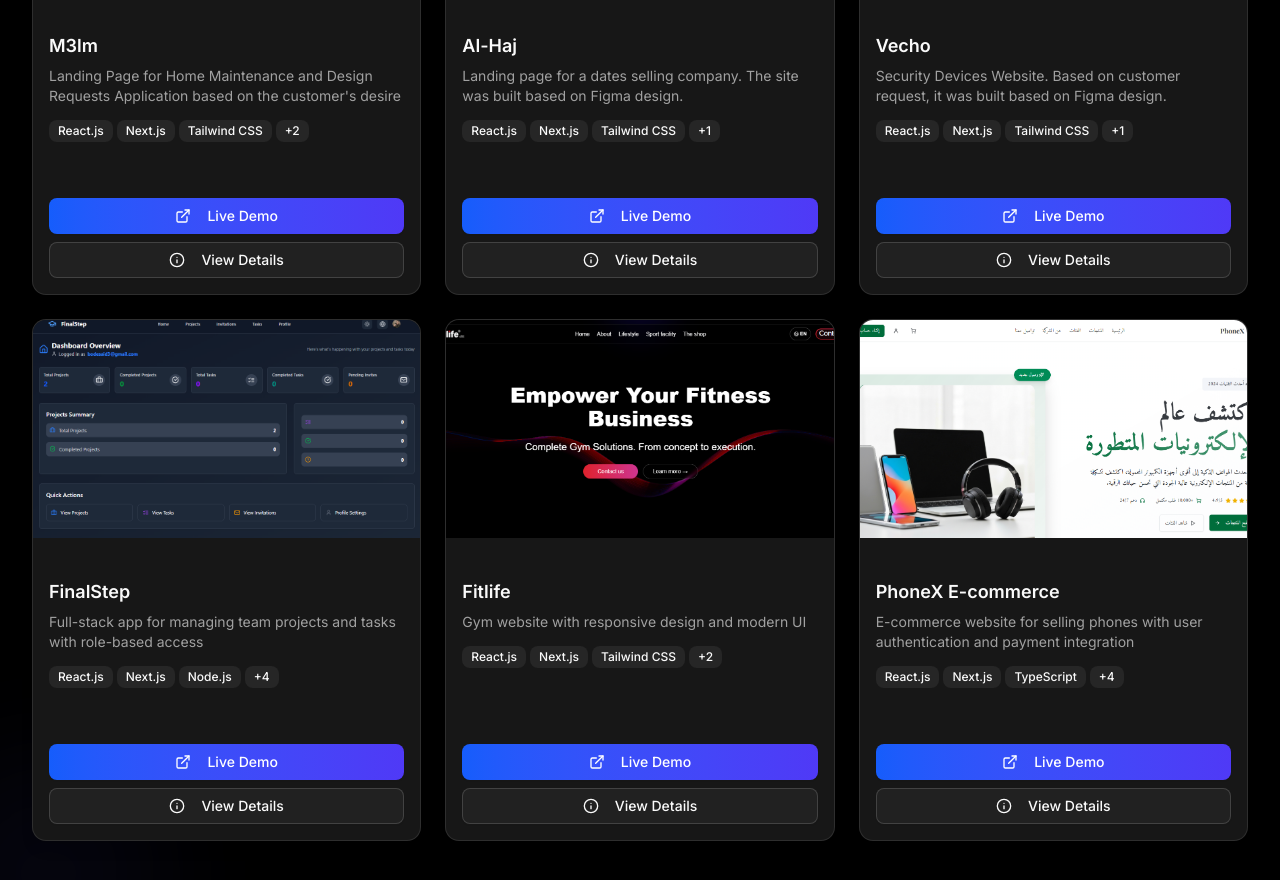
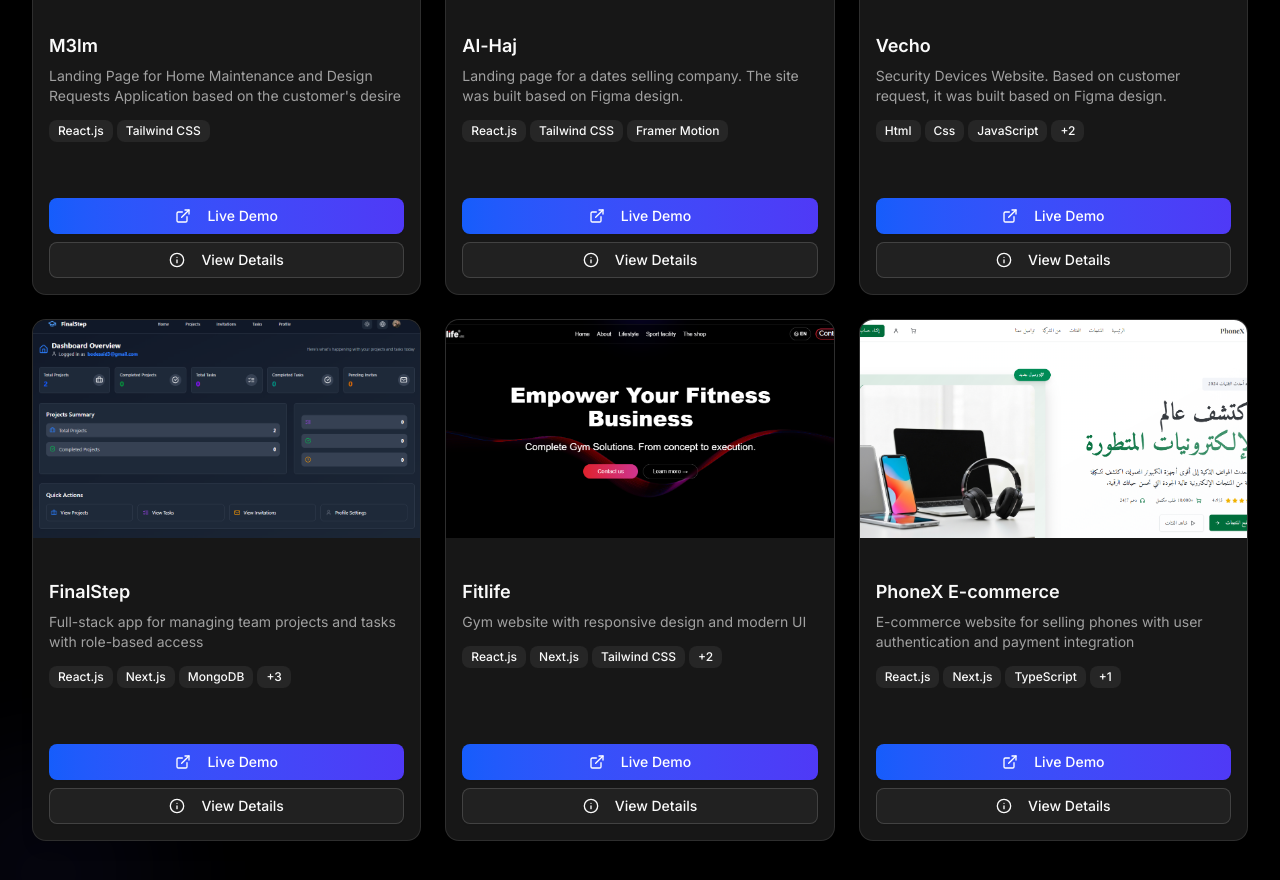
Before and after one commit to AbdlrhmanSaid/myportfolio, a Next.js app: page / in a window 1280 px wide. Shown: the part 5280-6160 px from the top of the page. Built offline with nearby package versions, Linux system fonts and the light colour scheme.

Commit message:
feat: add portfolio project data to `projects.js`

```diff
--- a/src/data/projects.js
+++ b/src/data/projects.js
@@ -10,15 +10,7 @@ export const projects = {
         "Building a full-featured e-commerce platform with secure authentication, payment processing, and inventory management",
       whatIDid:
         "Developed the complete front-end using React.js and Next.js, implemented user authentication with Clerk, integrated payment gateway, created responsive product catalog with search and filter functionality, and built admin dashboard for order management",
-      technologies: [
-        "React.js",
-        "Next.js",
-        "TypeScript",
-        "Tailwind CSS",
-        "Clerk",
-        "Stripe",
-        "MongoDB",
-      ],
+      technologies: ["React.js", "Next.js", "TypeScript", "Tailwind CSS"],
       result:
         "Successfully launched a production-ready e-commerce platform with 1000+ daily active users and seamless checkout experience",
       github: null,
@@ -56,11 +48,10 @@ export const projects = {
       technologies: [
         "React.js",
         "Next.js",
-        "Node.js",
         "MongoDB",
         "Redux",
-        "Socket.io",
-        "JWT",
+        "clerk",
+        "EmailJs",
       ],
       result:
         "Created a scalable project management solution used by teams of 5-50 members, improving project completion rates by 35%",
@@ -76,7 +67,7 @@ export const projects = {
         "Translating a complex Figma design into a pixel-perfect, responsive website for a security devices company",
       whatIDid:
         "Converted Figma designs to code with 100% accuracy, implemented responsive layouts for all devices, created interactive product showcases, and optimized images for fast loading",
-      technologies: ["React.js", "Next.js", "Tailwind CSS", "Figma"],
+      technologies: ["Html", "Css", "JavaScript", "Figma", "OctoberCMS"],
       result:
         "Delivered a pixel-perfect website that matched the design specifications exactly, resulting in client approval on first review",
       github: null,
@@ -91,7 +82,7 @@ export const projects = {
         "Creating an attractive landing page that showcases premium dates products and drives conversions",
       whatIDid:
         "Developed a beautiful landing page with product galleries, customer testimonials, and contact forms. Implemented smooth animations and optimized for mobile devices",
-      technologies: ["React.js", "Next.js", "Tailwind CSS", "Framer Motion"],
+      technologies: ["React.js", "Tailwind CSS", "Framer Motion"],
       result:
         "Created an engaging landing page that increased product inquiries by 60% and improved brand visibility",
       github: null,
@@ -106,13 +97,7 @@ export const projects = {
         "Building a service request platform landing page that clearly communicates services and encourages user sign-ups",
       whatIDid:
         "Designed and developed a modern landing page with service categories, pricing sections, and easy-to-use contact forms. Implemented form validation and integrated with email service",
-      technologies: [
-        "React.js",
-        "Next.js",
-        "Tailwind CSS",
-        "EmailJS",
-        "Formik",
-      ],
+      technologies: ["React.js", "Tailwind CSS"],
       result:
         "Launched a professional service platform that streamlined customer requests and improved service booking by 50%",
       github: null,
```
